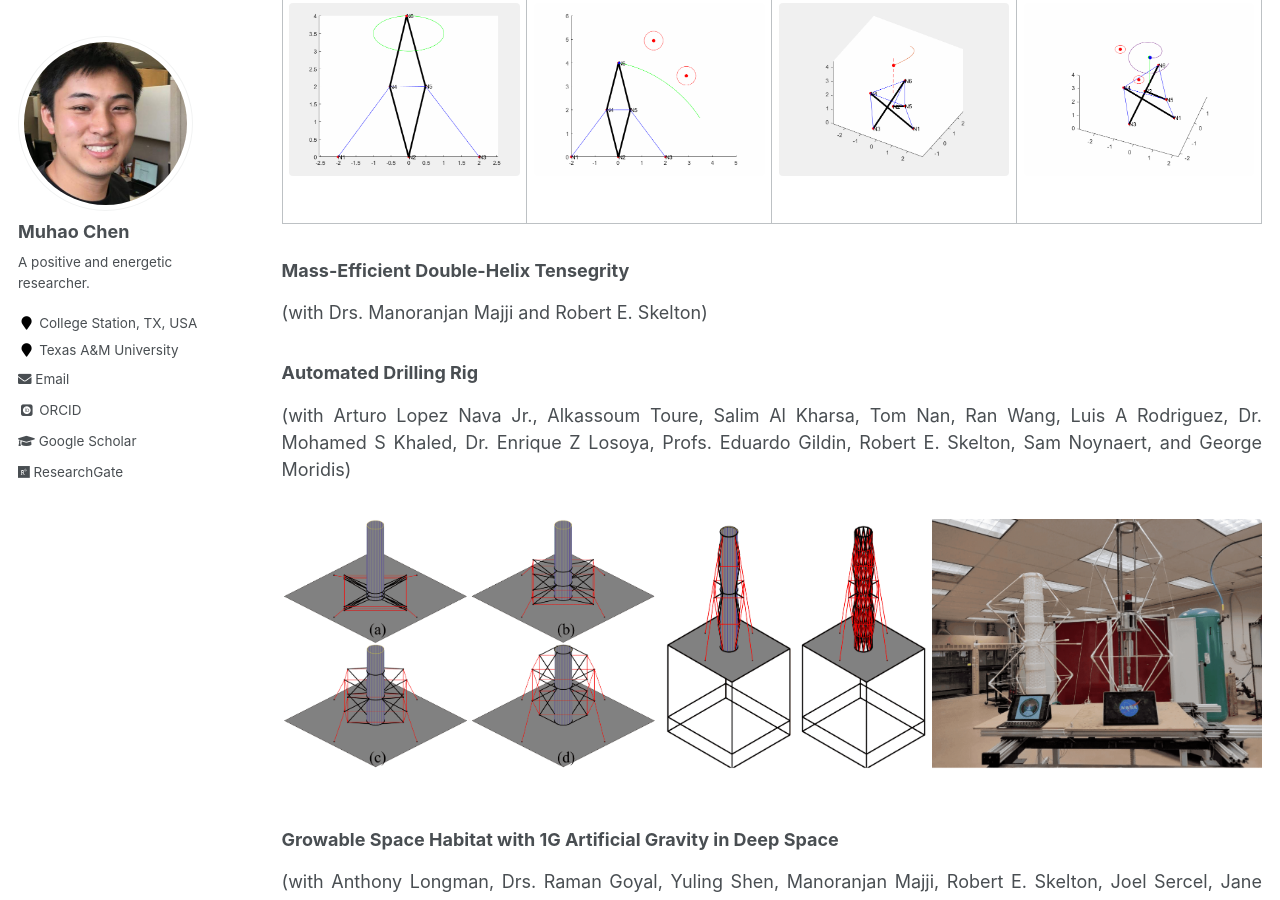
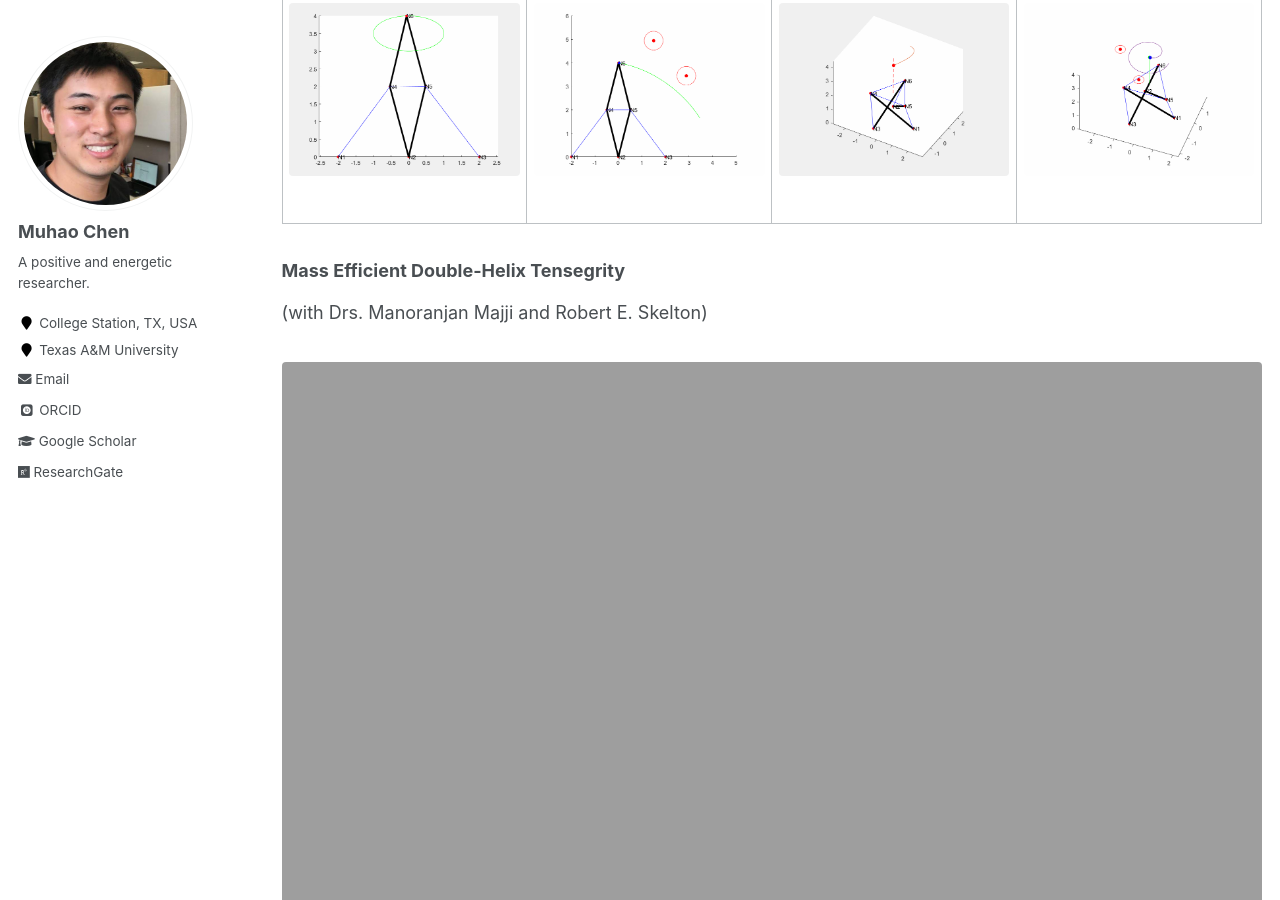
Before and after one commit to Muhao-Chen/muhao-chen.github.io, a Jekyll site: the page built from _pages/research.md, in a window 1280 px wide and 900 px high, scrolled down 1123 px. Built offline with Jekyll 4.4.1, drawn with Linux system fonts in a browser that asks for light colours; some web fonts are replaced.

Commit message:
Update research.md

```diff
--- a/_pages/research.md
+++ b/_pages/research.md
@@ -88,8 +88,9 @@ We would also like to develop and offer more and more software and tools to help
 </tr>
 </table>
 
-### Mass-Efficient Double-Helix Tensegrity
+### Mass Efficient Double-Helix Tensegrity
 (with Drs. Manoranjan Majji and Robert E. Skelton)
+<figure><img src="{{ site.url }}/images/rffi/DHT.png" width="800"/></figure>
 
 
 ### Automated Drilling Rig
```
